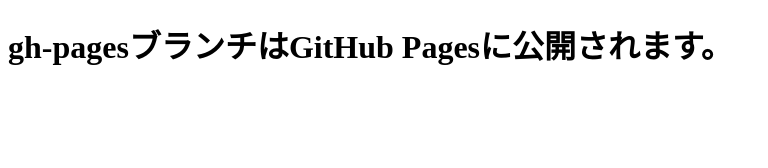
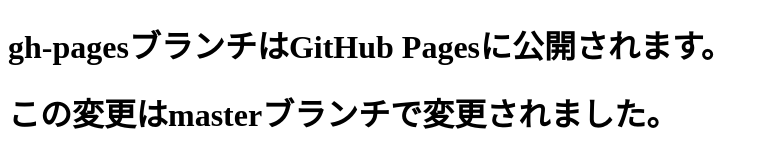
Before and after one commit to suzuki2ryota/git-study, a plain HTML site: page index.html in a window 1280 px wide. Shown: the whole page, without its empty margins (0-768 px from the left). Drawn offline with Linux system fonts and the light colour scheme.

Commit message:
index.html を変更しました

```diff
--- a/index.html
+++ b/index.html
@@ -6,5 +6,6 @@
 </head>
 <body>
     <h1>gh-pagesブランチはGitHub Pagesに公開されます。</h1>
+    <h1>この変更はmasterブランチで変更されました。</h1>
 </body>
 </html>
```
